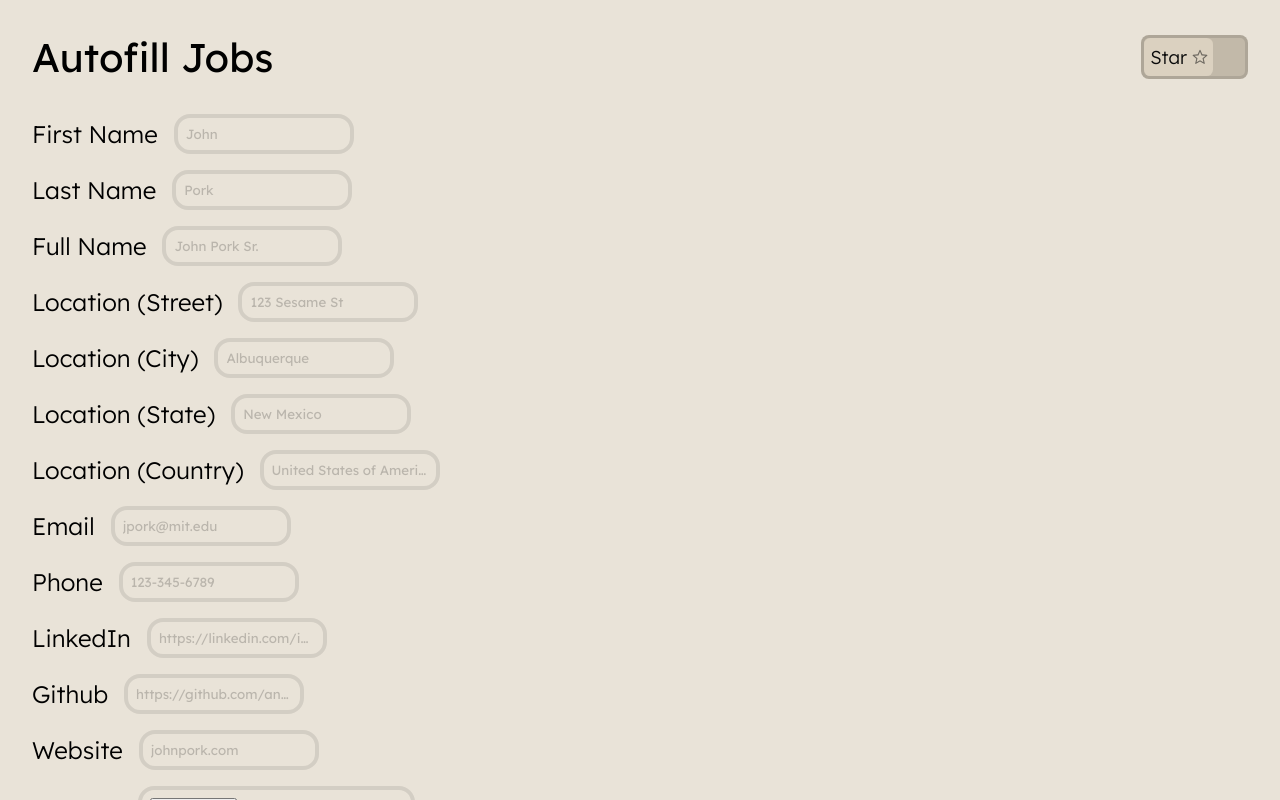
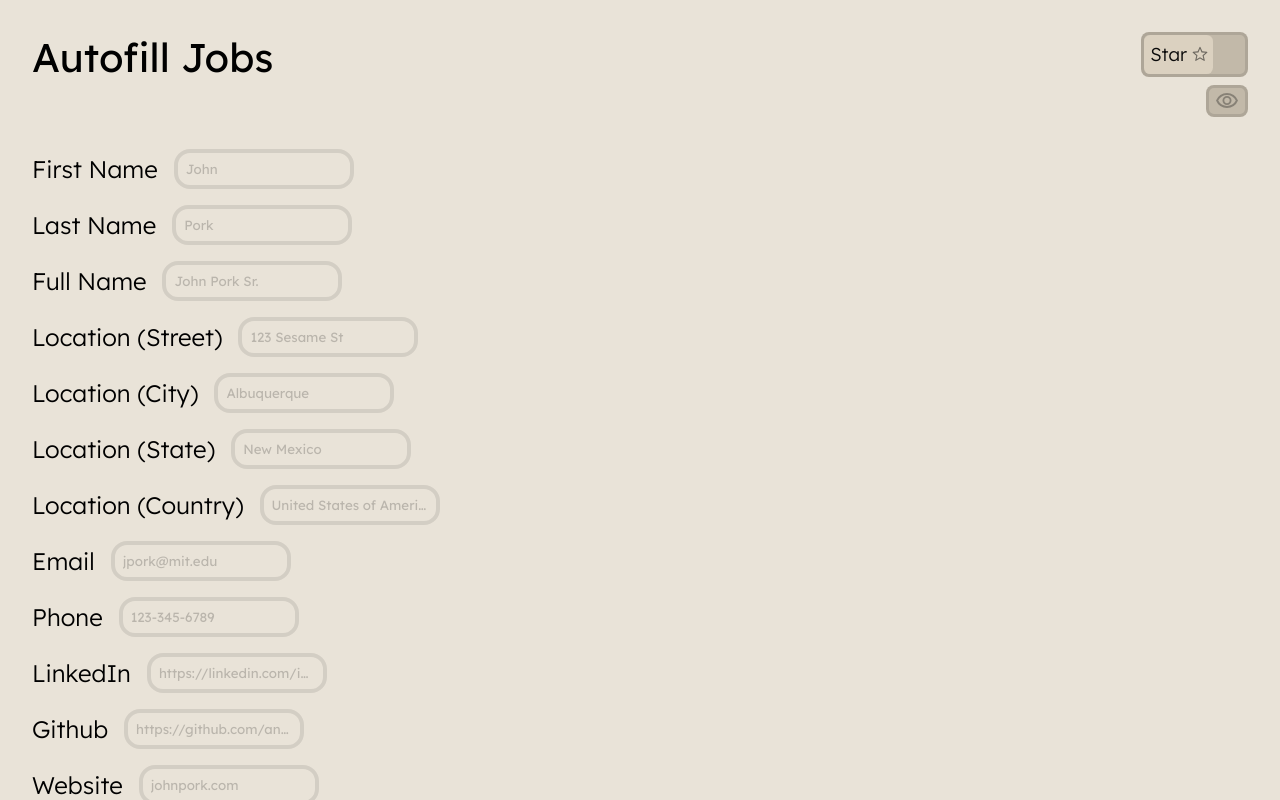
Before and after one commit to stevenolthoff/Autofill-Jobs, a Vue app in the folder src/: page / in a window 1280 px wide. Shown: the top 800 px of the page. Built offline with nearby package versions, Linux system fonts and the light colour scheme; no server answers.

Commit message:
added privacy toggle

```diff
--- a/src/tsconfig.app.json
+++ b/src/tsconfig.app.json
@@ -4,9 +4,8 @@
   "exclude": ["vue_src/**/__tests__/*"],
   "compilerOptions": {
     "tsBuildInfoFile": "./node_modules/.tmp/tsconfig.app.tsbuildinfo",
-
-    "types": ["chrome"]
-  ,
+   "incremental": true,
+    "types": ["chrome"],
     "paths": {
       "@/*": ["./vue_src/*"]
     }
--- a/src/tsconfig.node.json
+++ b/src/tsconfig.node.json
@@ -9,8 +9,9 @@
   ],
   "compilerOptions": {
     "noEmit": true,
+
     "tsBuildInfoFile": "./node_modules/.tmp/tsconfig.node.tsbuildinfo",
-
+   "incremental": true,
     "module": "ESNext",
     "moduleResolution": "Bundler",
     "types": ["node"]
--- a/src/vue_src/App.vue
+++ b/src/vue_src/App.vue
@@ -2,17 +2,20 @@
 
 import InputField from './components/InputField.vue';
 import GithubStars from './components/GithubStars.vue';
+import PrivacyToggle from './components/PrivacyToggle.vue';
 
 </script>
 
 
 <template>
   <div class="headerDiv">
-    <h1>Autofill Jobs</h1>
-    <!-- Place this tag where you want the button to render. -->
+    <h1 class="aSelfTop">Autofill Jobs</h1>
+    <div class="aRight gM">
     <GithubStars/>
+    <PrivacyToggle/>
+    </div>
+  </div>
 
-  </div>
 
   <InputField label="First Name" placeHolder="John" />
   <InputField label="Last Name" placeHolder="Pork" />
--- a/src/vue_src/assets/main.css
+++ b/src/vue_src/assets/main.css
@@ -19,11 +19,27 @@ body {
   align-items: left;
   gap: 1rem;
   --c1 : rgb(25, 66, 36);
+  --c2 : rgb(225, 163, 163);
   font-family: "Lexend";
   font-weight: 100;
 
 }
-
+.aRight {
+  display: flex;
+  flex-direction: column;
+  flex-grow: 0;
+  flex-shrink: 0;
+  align-items: end;
+}
+.aSelfTop {
+  align-self: flex-start;
+}
+.gS {
+  gap:0.25rem;
+}
+.gM {
+  gap:0.5rem;
+}
 .inputFieldDiv {
   display: flex;
   gap: 1rem;
@@ -75,6 +91,13 @@ h3{
   margin:0;
   font-weight: 300;
 }
+.privacyToggle {
+  background-color: #c2b9a9;
+  border: 0.22rem solid rgba(0,0,0,0.1);
+  border-radius: 0.5rem;
+  width: fit-content;
+
+}
 
 .starBtn{
   text-decoration: none;
@@ -88,7 +111,7 @@ h3{
   padding-right: 1rem;
   border-radius: 0.5rem;
   cursor: pointer;
-  border: 0.22rem solid rgba(0,0,0,0.1)
+  border: 0.22rem solid rgba(0,0,0,0.1);
 }
 .starBtnL{
   text-shadow: none;
--- a/src/vue_src/components/InputField.vue
+++ b/src/vue_src/components/InputField.vue
@@ -2,7 +2,7 @@
   <div class="inputFieldDiv">
     <h2>{{ label }}</h2>
 
-    <input v-if="!dropDowns.includes(label) && !files.includes(label)" type="text" :placeholder="placeHolder" v-model="inputValue" @input="saveData" />
+    <input v-if="!dropDowns.includes(label) && !files.includes(label)" :type="hidden" :placeholder="placeHolder" v-model="inputValue" @input="saveData" />
     <div v-if="files.includes(label)" class="inputFieldfileHolder">
       <input v-if="files.includes(label)" type="file" title="" value="" :placeholder="placeHolder" @change="saveResume" />
       <h2  v-if="files.includes(label)">{{inputValue}}</h2>
@@ -16,8 +16,9 @@
 </template>
 
 <script lang="ts">
-import { ref } from 'vue';
-
+import type { Ref } from 'vue';
+import { ref,watch } from 'vue';
+import { usePrivacy } from '@/composables/Privacy';
 export default {
   props: ['label', 'placeHolder'],
   data() {
@@ -29,7 +30,14 @@ export default {
   setup(props) {
     // Declare a reactive input value using Vue's ref
     const inputValue = ref('');
-    //const inputValue = ref('');
+
+
+// Use the composable
+const { privacy } = usePrivacy();
+const hidden = ref('text');
+watch(privacy, (newVal) => {
+  hidden.value = newVal ? 'password' : 'text';
+});
     const saveResume = (event: Event) => {
       const file = (event.target as HTMLInputElement).files?.[0];
       if (file) {
@@ -75,7 +83,8 @@ inputValue.value = data[`${props.label + '_name'}`] || 'No file found';  // Defa
     return {
       inputValue,
       saveData,
-      saveResume
+      saveResume,
+      hidden
     };
   },
 };
--- /dev/null
+++ b/src/vue_src/components/PrivacyToggle.vue
@@ -0,0 +1,44 @@
+
+
+
+<template>
+    <button @click="toggle" class="privacyToggle">
+    <svg v-if="!privacy" xmlns=http://www.w3.org/2000/svg  height="24px" viewBox="0 -960 960 960" width="24px" fill="rgba(0,0,0,0.3)"><path d="M480-320q75 0 127.5-52.5T660-500q0-75-52.5-127.5T480-680q-75 0-127.5 52.5T300-500q0 75 52.5 127.5T480-320Zm0-72q-45 0-76.5-31.5T372-500q0-45 31.5-76.5T480-608q45 0 76.5 31.5T588-500q0 45-31.5 76.5T480-392Zm0 192q-146 0-266-81.5T40-500q54-137 174-218.5T480-800q146 0 266 81.5T920-500q-54 137-174 218.5T480-200Zm0-300Zm0 220q113 0 207.5-59.5T832-500q-50-101-144.5-160.5T480-720q-113 0-207.5 59.5T128-500q50 101 144.5 160.5T480-280Z"/></svg>
+    <svg v-if="privacy" xmlns=http://www.w3.org/2000/svg height="24px" viewBox="0 -960 960 960" width="24px" fill="rgba(0,0,0,0.3)"><path d="m644-428-58-58q9-47-27-88t-93-32l-58-58q17-8 34.5-12t37.5-4q75 0 127.5 52.5T660-500q0 20-4 37.5T644-428Zm128 126-58-56q38-29 67.5-63.5T832-500q-50-101-143.5-160.5T480-720q-29 0-57 4t-55 12l-62-62q41-17 84-25.5t90-8.5q151 0 269 83.5T920-500q-23 59-60.5 109.5T772-302Zm20 246L624-222q-35 11-70.5 16.5T480-200q-151 0-269-83.5T40-500q21-53 53-98.5t73-81.5L56-792l56-56 736 736-56 56ZM222-624q-29 26-53 57t-41 67q50 101 143.5 160.5T480-280q20 0 39-2.5t39-5.5l-36-38q-11 3-21 4.5t-21 1.5q-75 0-127.5-52.5T300-500q0-11 1.5-21t4.5-21l-84-82Zm319 93Zm-151 75Z"/></svg>
+
+</button>
+  </template>
+
+  <script lang="ts">
+  import { usePrivacy } from '@/composables/Privacy';
+  export default {
+
+    setup() {
+      const { privacy, togglePrivacy,setPrivacy } = usePrivacy();
+      const key = "PrivacyToggle";
+      const toggle = () => {
+        togglePrivacy();
+        // Store the value of the input field in chrome storage
+        chrome.storage.sync.set({ [key]: privacy.value }, () => {
+          console.log(`${key} saved:`, privacy.value);
+        });
+      };
+      const loadData = () => {
+        if (!chrome.storage) return;
+        chrome.storage.sync.get([key], (data) => {
+          setPrivacy(data[key]);
+
+});
+
+      };
+
+      // Load data when the component is mounted
+      loadData();
+
+      return {
+        privacy,
+        toggle,
+      };
+    },
+  };
+  </script>
--- /dev/null
+++ b/src/vue_src/composables/Privacy.ts
@@ -0,0 +1,20 @@
+
+import { ref, computed } from 'vue';
+
+const privacy = ref(false);
+
+// Create a composable to expose the state and a toggle function
+export function usePrivacy() {
+  const togglePrivacy = () => {
+    privacy.value = !privacy.value;
+  };
+  const setPrivacy = (value:boolean) => {
+    privacy.value = value;
+  };
+  // Return the state and actions
+  return {
+    privacy: computed(() => privacy.value), // Read-only computed
+    togglePrivacy,
+    setPrivacy
+  };
+}
```
Also changed, not shown: 1 other file (tests, documents, lock files or other folders).
